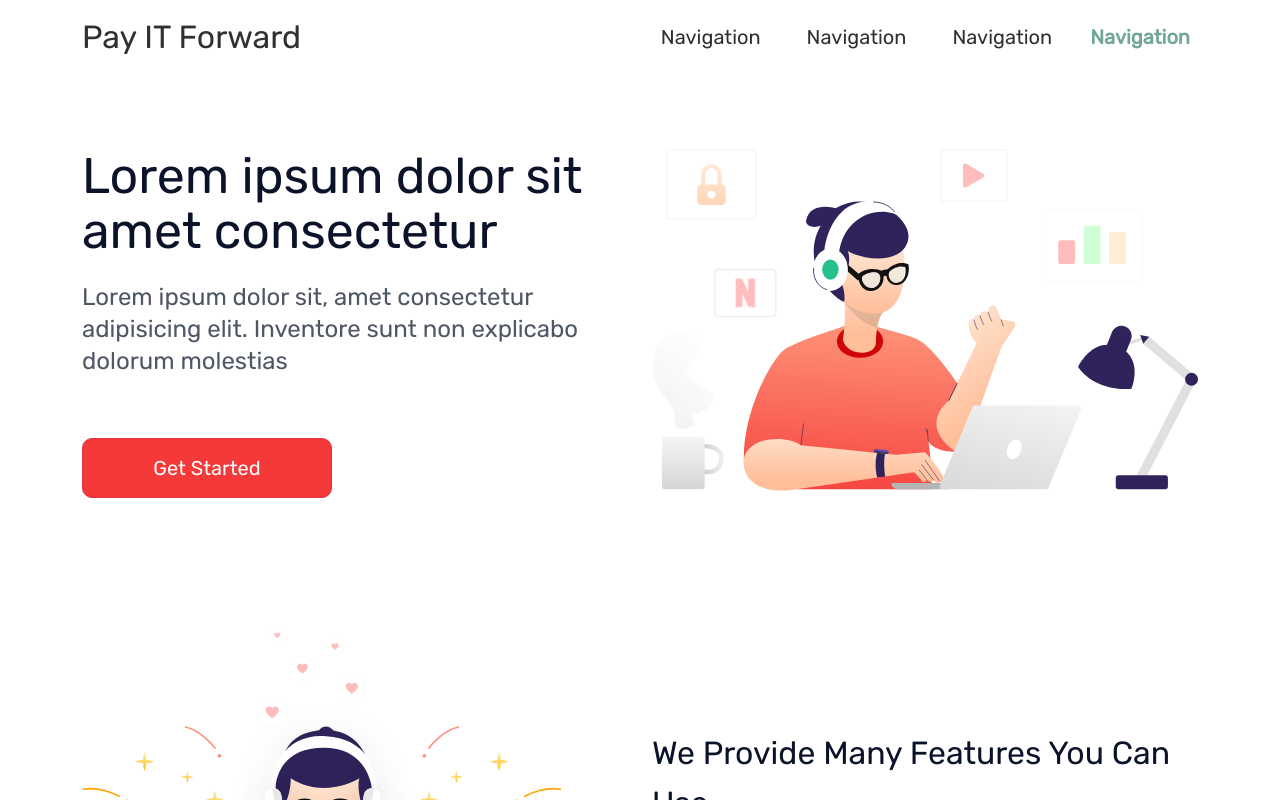
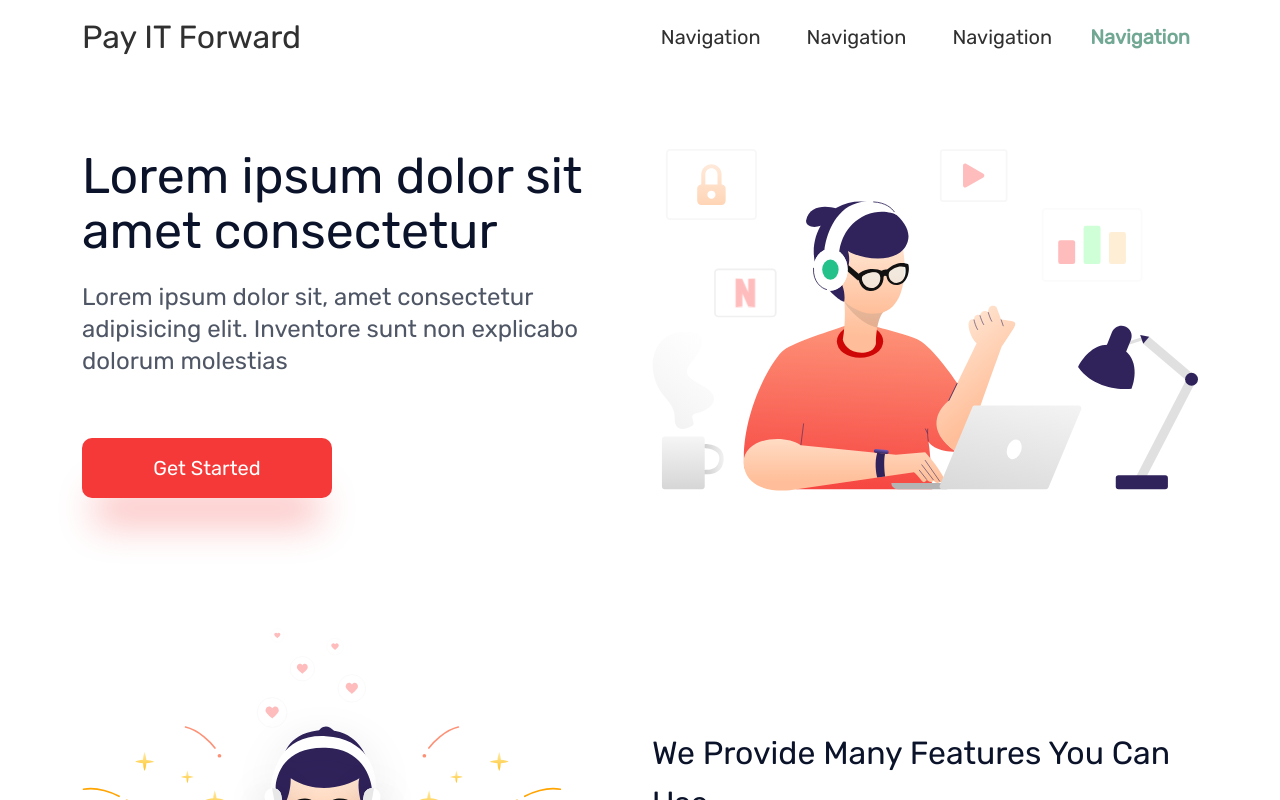
Before and after one commit to IT-forward/IT-forward.github.io, a React (Create React App) app: page / in a window 1280 px wide. Shown: the top 800 px of the page. Built offline with nearby package versions, Linux system fonts and the light colour scheme.

Commit message:
with hovering button

```diff
--- a/package.json
+++ b/package.json
@@ -10,7 +10,9 @@
     "@types/node": "^12.0.0",
     "@types/react": "^17.0.0",
     "@types/react-dom": "^17.0.0",
-    "bootstrap": "^5.0.0",
+    "bootstrap": "^5.0.1",
+    "jquery": "^3.6.0",
+    "popper.js": "^1.16.1",
     "react": "^17.0.2",
     "react-dom": "^17.0.2",
     "react-icons": "^4.2.0",
--- a/src/LandingPage/LandingPage.css
+++ b/src/LandingPage/LandingPage.css
@@ -54,12 +54,24 @@
 }
 
 #desc-btn {
-    background-color: #F53838;
     width: 250px;
     height: 60px;
+    border: none;
+    color: #fff;
+    background-color: #F53838;
     border-radius: 10px;
     box-sizing: border-box;
     margin-top: 45px;
+    outline: none;
+    /* box-shadow: inset 0 0 0 0 #f9e506;
+    transition: ease-out 0.3s; */
+    -webkit-box-shadow: 0px 40px 37px -13px rgba(245,56,56,0.32);
+    box-shadow: 0px 40px 37px -13px rgba(245,56,56,0.32);
+}
+
+#desc-btn:hover {
+    box-shadow: inset 250px 0 0 0 #f9e506;
+    color: #000;
 }
 
 #features {
--- a/src/LandingPage/LandingPage.tsx
+++ b/src/LandingPage/LandingPage.tsx
@@ -5,13 +5,13 @@ import featuresImg from './LandingPageImages/features-img.svg';
 import { AiFillCheckCircle } from 'react-icons/ai';
 import { GoThreeBars } from 'react-icons/go';
 
+
 function LandingPage() {
     return (
         <div id="body">
             <div id="header">
                 <div className="container-xl">
                     <nav className="navbar navbar-expand-md">
-
                         <a className="navbar-brand" id="brand-logo" href="#">
                             {/* <img src={brandLogo} className="img-fluid" id="brand-logo-img" /> */}
                             <span>Pay IT Forward</span>
@@ -35,7 +35,6 @@ function LandingPage() {
                                 </li>
                             </ul>
                         </div>
-
                     </nav>
 
                     <div id="description">
```
Also changed, not shown: 1 other file (tests, documents, lock files or other folders).
